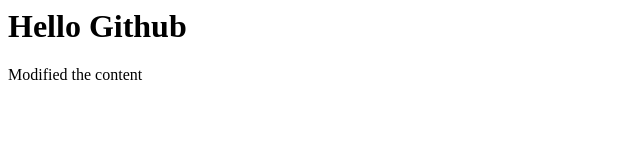
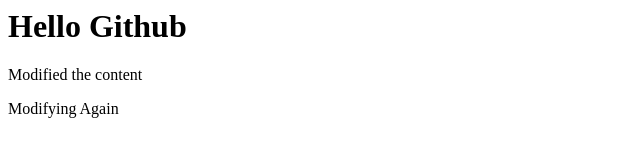
Before and after one commit to pooja2512/gitDemo123, a plain HTML site: page index.html in a window 1280 px wide. Shown: the whole page, without its empty margins (0-640 px from the left). Drawn offline with Linux system fonts and the light colour scheme.

Commit message:
adding and modifying files

```diff
--- /dev/null
+++ b/CT.js
@@ -0,0 +1 @@
+//Added new js file
--- a/index.html
+++ b/index.html
@@ -1,2 +1,3 @@
 <h1>Hello Github</h1>
 <p>Modified the content</p>
+<p>Modifying Again</p>
```
